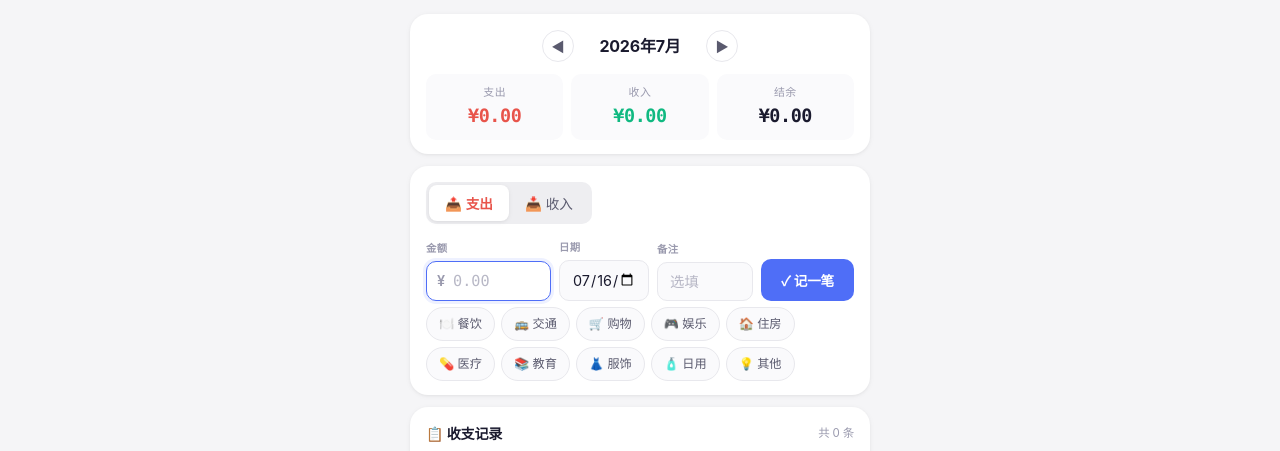
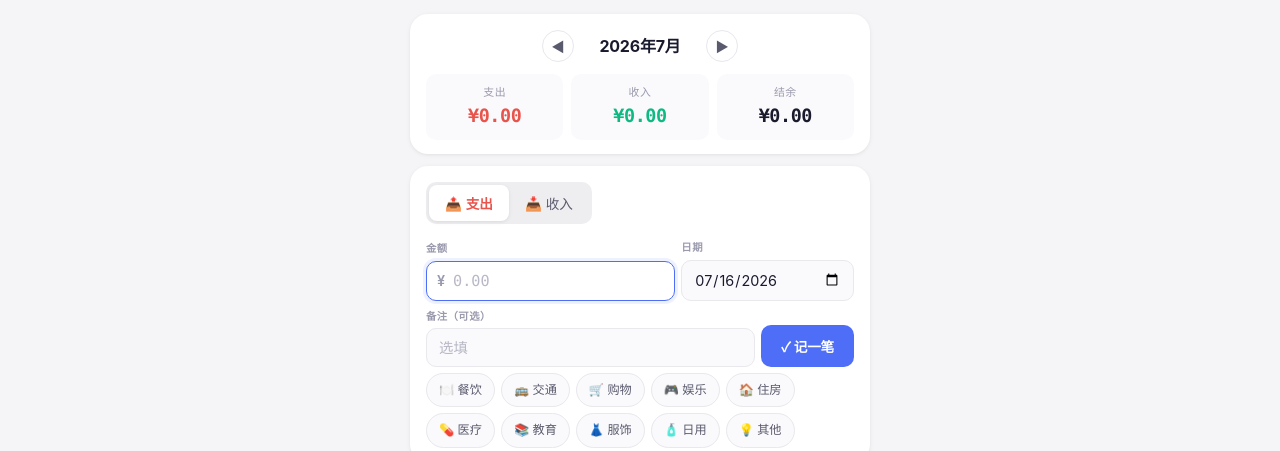
Before and after one commit to jiajiajia112211-spec/ledger, a plain HTML site: page index.html in a window 1280 px wide. Shown: the part 61-512 px from the top of the page. Drawn offline with nearby package versions, Linux system fonts and the light colour scheme.

Commit message:
Update index.html

```diff
--- a/index.html
+++ b/index.html
@@ -355,18 +355,25 @@
             color: var(--income);
         }
 
+        /* 表单行容器 */
         .form-row {
             display: flex;
+            flex-direction: column;
             gap: 8px;
-            flex-wrap: wrap;
+            align-items: stretch;
+        }
+        .form-row-line {
+            display: flex;
+            gap: 6px;
             align-items: flex-end;
+            flex-wrap: nowrap;
         }
         .form-g {
             display: flex;
             flex-direction: column;
             gap: 4px;
             flex: 1;
-            min-width: 80px;
+            min-width: 60px;
         }
         .form-g label {
             font-size: 0.65rem;
@@ -430,6 +437,7 @@
             flex-shrink: 0;
             min-height: 42px;
             letter-spacing: -0.2px;
+            margin-left: auto; /* 靠右 */
         }
         .btn-submit:active {
             transform: scale(0.94);
@@ -856,11 +864,11 @@
             }
         }
         @media (max-width: 380px) {
-            .form-row {
-                gap: 6px;
+            .form-row-line {
+                gap: 4px;
             }
             .form-g {
-                min-width: 60px;
+                min-width: 50px;
             }
             .form-g input {
                 padding: 9px 10px;
@@ -931,6 +939,8 @@
             </div>
             <div class="quick-chips" id="quickChips"></div>
             <div class="form-row" style="margin-top:6px;">
+                <!-- 第一行：金额 + 日期 -->
+                <div class="form-row-line">
                     <div class="form-g" style="flex:1.3;min-width:90px;">
                         <label>金额</label>
                         <div class="amt-wrap"><span class="cur">¥</span><input type="text" id="inputAmount" placeholder="0.00" inputmode="decimal" autocomplete="off"></div>
@@ -939,11 +949,15 @@
                         <label>日期</label>
                         <input type="date" id="inputDate">
                     </div>
+                </div>
+                <!-- 第二行：备注 + 按钮 -->
+                <div class="form-row-line">
                     <div class="form-g" style="flex:1;min-width:80px;">
-                    <label>备注</label>
+                        <label>备注（可选）</label>
                         <input type="text" id="inputNote" placeholder="选填" autocomplete="off" maxlength="80">
                     </div>
                     <button class="btn-submit" id="btnSubmit">✓ 记一笔</button>
+                </div>
             </div>
             <div class="chip-row" id="categoryChips"></div>
         </div>
@@ -1176,7 +1190,6 @@
                     updateSummary();
                     updateBudgetBar();
                 }
-                // 滚动到顶部
                 window.scrollTo({ top: 0, behavior: 'smooth' });
             }
 
@@ -1228,7 +1241,6 @@
             // ============ 记录列表 ============
             function renderRecordsList() {
                 let records = getRecordsByMonth(currentYear, currentMonth);
-                // 搜索过滤
                 if (searchQuery.trim()) {
                     const q = searchQuery.trim().toLowerCase();
                     records = records.filter(r => r.category.toLowerCase().includes(q) || (r.note && r.note
@@ -1293,7 +1305,6 @@
                 $balanceItem.classList.remove('pos', 'neg');
                 if (bal > 0) $balanceItem.classList.add('pos');
                 else if (bal < 0) $balanceItem.classList.add('neg');
-                // 同步统计页
                 $statsExpense.textContent = `¥${fmt(te)}`;
                 $statsIncome.textContent = `¥${fmt(ti)}`;
                 $statsBalance.textContent = `${bal>=0?'¥':'-¥'}${fmt(Math.abs(bal))}`;
```
Lines whose indentation alone changed are shown as unchanged.
